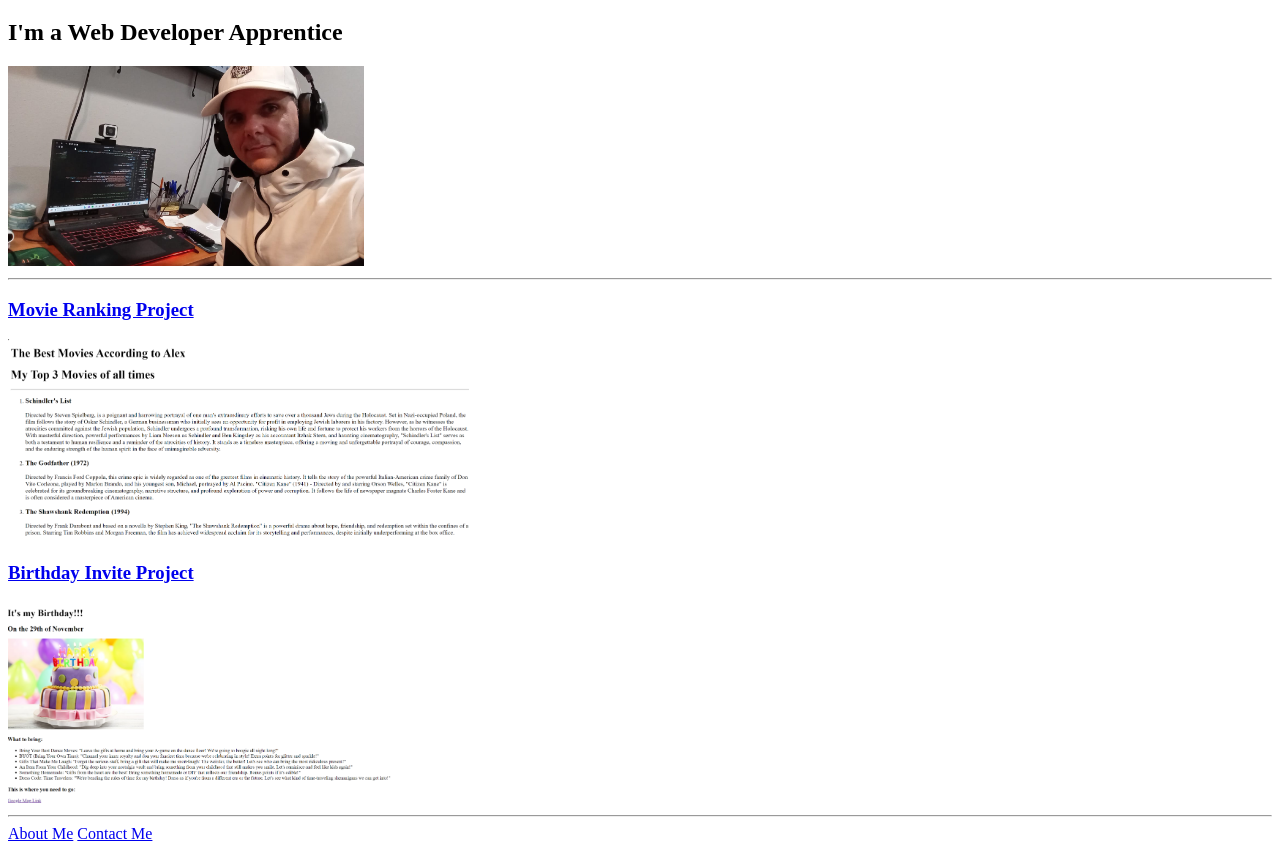
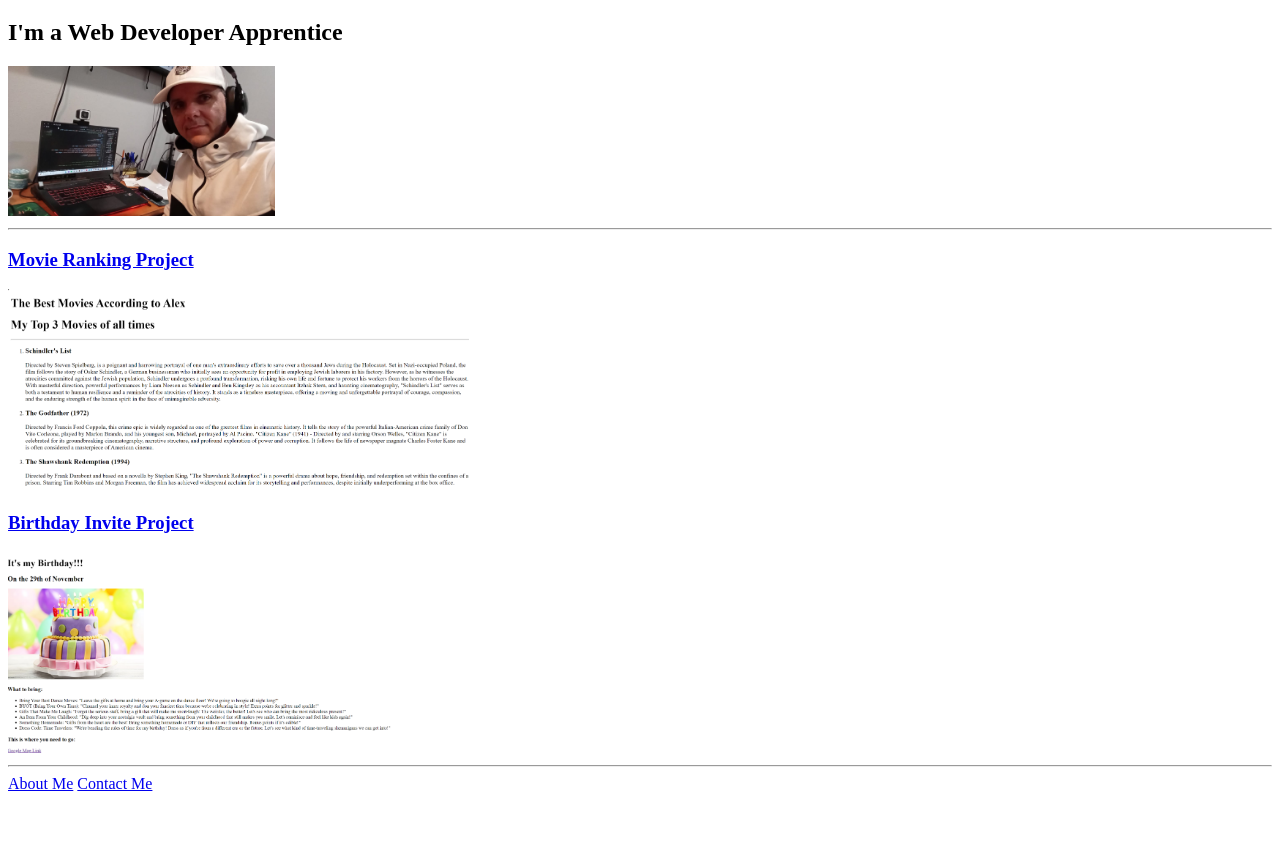
Before and after one commit to Alex121216/html-portfolio, a plain HTML site: page index.html in a window 1280 px wide. Shown: the part 61-912 px from the top of the page. After the commit the page ends 862 px from the top, so only its background shows below. Drawn offline with Linux system fonts and the light colour scheme.

Commit message:
Update index.html

```diff
--- a/index.html
+++ b/index.html
@@ -1,19 +1,18 @@
-<!-- TODO 1: Create the HTML Boilerplate -->
 <!DOCTYPE html>
 <html lang="en">
-
 <head>
     <meta charset="UTF-8">
-    <title>Alex's First Website</title>
-
+    <meta name="viewport" content="width=device-width, initial-scale=1.0">
+    <title>Alex's First Webpage</title>
 </head>
+</html>
 <body>
     <h1>Alex's Portfolio</h1>
     <h2>I'm a Web Developer Apprentice</h2>
-    <img src="images/me.jpg" alt="Alex's selfie" height="200">
+    <img src="images/me.jpg" alt="Alex's selfie" height="150">
     <hr />
     <h3><a href="./public/movie_ranking.html">Movie Ranking Project</a></h3>
-    <img src="assets/images/movie-ranking_Alex.png" alt="Alex's movie ranking project preview." height="200">
+    <img src="./assets/images/movie-ranking_Alex.png" alt="Alex's movie ranking project preview." height="200">
     <h3><a href="./public/birthday_invite.html">Birthday Invite Project</a></h3>
     <img src="./assets/images/birthday_invite.png" alt="birthday invite project preview." height="200">
     <hr />
@@ -22,17 +21,3 @@
 
 </body>
 </html>
-
-<!-- TODO 2: Add Your previous projects' HTML into the public folder -->
-
-<!-- TODO 3: Take screenshots of your project previews and add the images to the images folder -->
-
-<!-- TODO 4: Add titles/subtitles etc. -->
-
-<!-- TODO 5: Add a link to the project pages -->
-
-<!-- TODO 6: Add images to show the project previews
-HINT for TODO 6: You can use the height attribute set to 200 to make the image smaller:
-https://developer.mozilla.org/en-US/docs/Web/HTML/Element/img#attr-height -->
-
-<!-- TODO 7: Add the Contact Me and About Me page links -->
```
